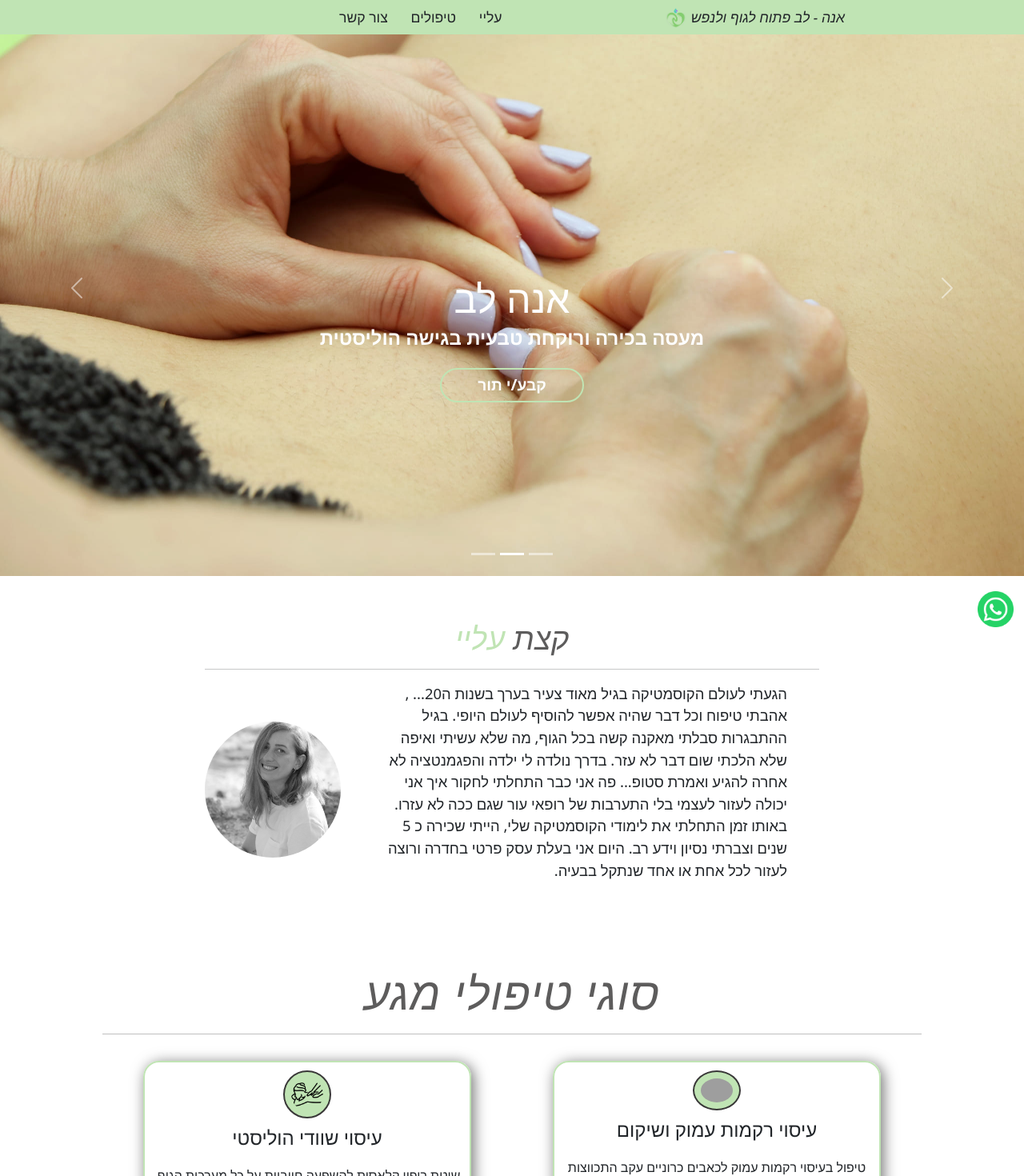
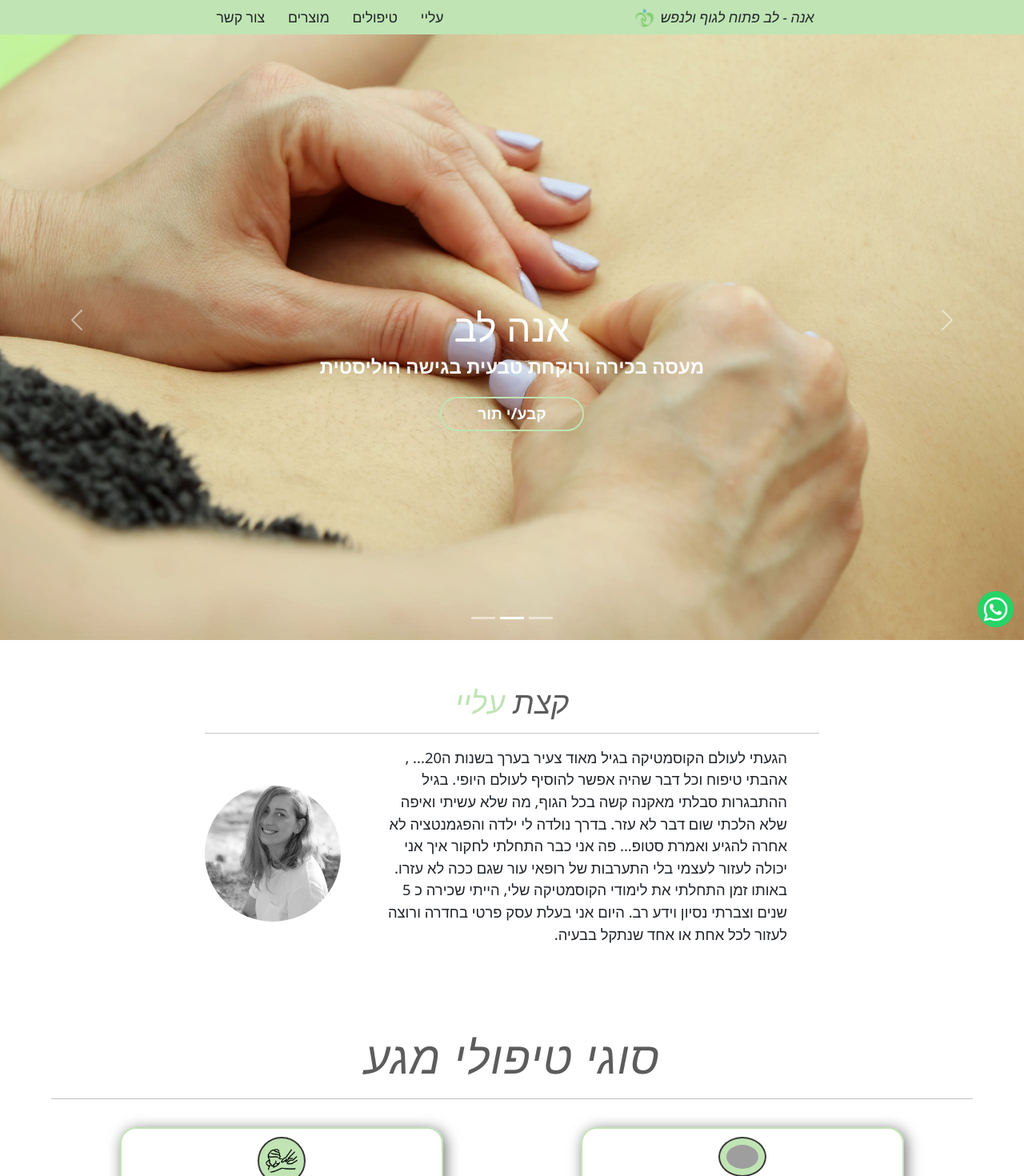
Before and after one commit to Silveronski/massuese-landingpage, a React (Vite) app: page / in a window 1280 px wide. Shown: the top 1470 px of the page at 80% size. Built offline with nearby package versions, Linux system fonts and the light colour scheme; grey boxes are pictures that could not be loaded.

Commit message:
chnages
added navabr functionality

removed unnesessary laptob.tablet carousel height, now it all cover 100vh in all screens

some styling improvments all around

```diff
--- a/src/components/Navbar.jsx
+++ b/src/components/Navbar.jsx
@@ -8,10 +8,6 @@ const Navbar = () => {
   const [isNavbarOpen, setIsNavbarOpen] = useState(false);
   const navbar = useRef();
   const imgRef = useRef();
-
-  const onAnimationEnd = () => {
-    navbar.current.style.display = 'none';
-  }
 
   const handleHamburgerClick = () => {
     setIsNavbarOpen(!isNavbarOpen);
@@ -29,14 +25,49 @@ const Navbar = () => {
     }
   }
 
+  const handleNavbarNavigation = (headerClicked) => {
+    let offset = 0;
+    switch (headerClicked) {
+      case "contact":
+        offset = document.querySelector('.contact-us-container').offsetTop;
+        break;
+
+      case "products":
+        offset = document.querySelector('.my-products-container').offsetTop;
+        break;
+
+      case "treatments":
+        offset = document.querySelector('.treatments-container').offsetTop;
+        break;
+
+      case "about":
+        offset = document.querySelector('.aboutMe-container').offsetTop;
+        break;
+
+
+    }
+
+    window.scrollTo({
+      top: offset - document.querySelector('.main-navbar').offsetHeight,
+      behavior: 'smooth'
+    });
+
+  }
+
+
+  const onAnimationEnd = () => {
+    navbar.current.style.display = 'none';
+  }
+
   return (
     <header>
         <img ref={imgRef} onClick={handleHamburgerClick} className='hamburger' src={hamburger} alt=""/>
         <nav ref={navbar} className='main-navbar'>
             <ul>
-                <li>צור קשר</li>
-                <li>טיפולים</li>
-                <li>עליי</li>
+                <li onClick={() => handleNavbarNavigation("contact")}>צור קשר</li>
+                <li onClick={() => handleNavbarNavigation("products")}>מוצרים</li>
+                <li onClick={() => handleNavbarNavigation("treatments")}>טיפולים</li>
+                <li onClick={() => handleNavbarNavigation("about")}>עליי</li>
                 <li className='navbar-logo'><img src={Logo} alt=""/> אנה - לב פתוח לגוף ולנפש</li>
             </ul>
         </nav>
--- a/src/styles/base.scss
+++ b/src/styles/base.scss
@@ -1,9 +1,6 @@
 $greenColor:#c0e4b4;
 $lightBlack:rgb(57, 56, 56);
 $grayish: rgb(93, 92, 92);
-$laptopCarouselHeight: 90vh;
-$tabletCarouselHeight: 70vh;
-$mobileCarouselHeight: 100vh;
 
 @mixin mobile{
     @media screen and (max-width: 480px) {
--- a/src/styles/header.scss
+++ b/src/styles/header.scss
@@ -2,8 +2,9 @@ header{
     .hamburger{
         display: none;
         position: fixed;
+        cursor: pointer;
         width: 30px;
-        top: 1.5%;
+        top: 1%;
         left: 1.5%;
         z-index: 999;
         @include mobile{
@@ -12,6 +13,7 @@ header{
     }
     .main-navbar{
         position: fixed;
+        display: block;
         z-index: 10;
         width: 100%;
         background-color: $greenColor;
@@ -33,9 +35,12 @@ header{
         }
         @include mobile{
             display: none;
+            border-bottom-left-radius: 50px;
+            border-bottom-right-radius: 50px;
+            box-shadow: 0.5px 0.5px 5px black;
         }
         ul{
-            margin-left: 30%;
+            margin-left: 18%;
             margin-top: 0;
             margin-bottom: 0;
             display: flex;
@@ -47,7 +52,7 @@ header{
                 gap: 0.2rem;
             }
             @include mobile{
-                flex-direction: column;
+                flex-direction: column-reverse;
                 margin: 0;
                 gap: 0.2700rem;
             }
@@ -56,11 +61,17 @@ header{
                 cursor: pointer;
                 font-size: 1.1rem;
                 transition: 0.5s;
+                &:hover{
+                    color: rgba(0, 0, 0, 0.551);
+                }
                 @include mobile{
                     padding: 1px;
                     text-align: center;
                     &:not(.navbar-logo){
                         margin-right: 5%;
+                    }
+                    &:nth-child(1){
+                        margin-bottom: 5px;
                     }
                 }
             }
@@ -71,9 +82,6 @@ header{
                 margin-right: 25%;
                 font-style: italic;
                 font-weight: 500;
-                &:hover{
-                    color: rgba(0, 0, 0, 0.551);
-                }
                 img{
                     width: 28px;
                 }
@@ -82,9 +90,9 @@ header{
                     margin-right: 0;
                 }
                 @include mobile{
-                   gap: 0;
                    display: block;
-                   margin-bottom: 1%;
+                   margin-right: 26%;
+                   font-size: 1.2rem;
                 }
             }
         }
--- a/src/styles/style.scss
+++ b/src/styles/style.scss
@@ -13,37 +13,19 @@
         user-select: none;
         position: relative;
         @include laptop{
-            height: $laptopCarouselHeight;
-        }
-        @include tablet{
-            height: $tabletCarouselHeight;
-        }
-        @include mobile{
-            height: $mobileCarouselHeight;
+            height: 100vh;
         }
         .carousel-item{
             position: relative;
             height: 100vh;
             @include laptop{
-                height: $laptopCarouselHeight;
-            }
-            @include tablet{
-                height: $tabletCarouselHeight;
-            }
-            @include mobile{
-                height: $mobileCarouselHeight;
+                height: 100vh;
             }
             img{
                 width: 100%;
                 object-fit: cover;
                 @include laptop{
-                    height: $laptopCarouselHeight;
-                }
-                @include tablet{
-                    height: $tabletCarouselHeight;
-                }
-                @include mobile{
-                    height: $mobileCarouselHeight;
+                    height: 100vh;
                 }
             }
             .carousel-caption{
@@ -138,6 +120,9 @@
                         align-self: center;
                         margin-top: 0.3rem;
                     }
+                    @include tablet{
+                        margin-bottom: 2.5rem;
+                    }
                 }
                 p{
                     direction: rtl;
@@ -150,6 +135,7 @@
                     }
                     @include mobile{
                         font-size: 1rem;
+                        padding-left: 2.5rem;
                     }
                 }
             }
@@ -176,6 +162,9 @@
             display: flex;
             flex-wrap: wrap;
             justify-content: space-around;
+            @include laptop{
+                width: 90%;
+            }
             @include mobile{
                 width: 100%;
             }
@@ -203,11 +192,14 @@
                 padding: 5px;
                 box-shadow: 3px 3px 18px rgba(0, 0, 0, 0.559);
                 @include laptop{
-                    width: 40%;
+                    width: 35%;
                     margin: 0.8rem auto;
                     &:nth-child(n+4){
                         margin-top: 2rem;
                     }
+                }
+                @include tablet{
+                    width: 45%;
                 }
                 @include mobile{
                     width: 85%;
@@ -276,6 +268,10 @@
             color: $grayish;
             letter-spacing: 1px;
             margin-bottom: 0;
+            @include mobile{
+                margin-top: 35px;
+                margin-bottom: 5px;
+            }
         }
         .my-products-wrapper{
             display: flex;
@@ -286,11 +282,17 @@
             @include laptop{
                 width: 80%;
             }
+            @include mobile{
+                width: 100%;
+            }
             hr{
                 margin-top: 0.5%;
                 width: 75%;
                 @include laptop{
                     width: 80%;
+                }
+                @include mobile{
+                    width: 100%;
                 }
             }
             .my-product{
@@ -301,14 +303,22 @@
                 @include laptop{
                     width: 80%;
                 }
-                // border: $greenColor 2px solid;
-                // border-radius: 20px;
-                // box-shadow: 0.5px 0.5px 4px rgba(0, 0, 0, 0.559);
+                @include mobile{
+                    width: 90%;
+                    flex-direction: column;
+                    border: $greenColor 2px solid;
+                    border-radius: 20px;
+                    box-shadow: 2px 2px 18px rgba(0, 0, 0, 0.559);
+                }
+
                 &:nth-child(odd){
                     img{
                         &:hover{
                             rotate: 10deg;
                         }
+                    }
+                    @include mobile{
+                        flex-direction: column-reverse;
                     }
                 }
                 &:nth-child(even){
@@ -324,11 +334,20 @@
                     justify-content: center;
                     text-align: right;
                     padding: 1rem 2rem;
+
                     h5{
                        margin-bottom: 2%;
+                        @include mobile{
+                            text-align: center;
+                        }
                     }
                     p{
                         direction: rtl;
+                        @include mobile{
+                            margin-top: 1%;
+                            padding-left: 1rem;
+                            padding-right: 1.6rem;
+                        }
                     }
                 }
                 img{
@@ -337,6 +356,11 @@
                     margin: auto 1.5rem;
                     padding: 1rem;
                     transition: 1s;
+                    @include mobile{
+                        width: 150px;
+                        height: auto;
+                        align-self: center;
+                    }
                 }
             }
         }
```
